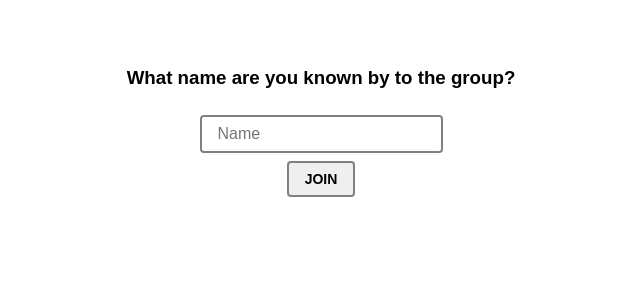
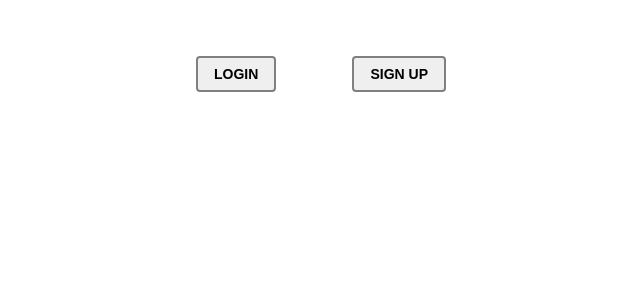
Before and after one commit to pjtopps/wishlist-manager, a Next.js app: page /sign-up in a window 1280 px wide. Shown: the top 300 px of the page, without its empty margins (319-959 px from the left). Built offline with nearby package versions, Linux system fonts and the light colour scheme.

Commit message:
Login fixes

```diff
--- a/pages/sign-up.js
+++ b/pages/sign-up.js
@@ -10,7 +10,10 @@ class SignUpPage extends Component {
         super(props);
         this.state = {
             member_name: '',
+            passcode: '',
             loading: false,
+            login: false,
+            sign_up: false,
         }
         this.handleSubmit = this.handleSubmit.bind(this);
     }
@@ -30,8 +33,8 @@ class SignUpPage extends Component {
             return this.setState({ loading: true }, () => Router.push('/'));
         }
 
-        Cookies.set('group_id', group_id, { expires: 60 });
-        this.setState({ group_id });
+        if (group_id) Cookies.set('group_id', group_id, { expires: 60 });
+        this.setState({ group_id: group_id || existingGroup });
     }
 
     handleSubmit(e) {
@@ -40,7 +43,7 @@ class SignUpPage extends Component {
         axios({
             method: 'post',
             url: 'https://q3c45tj831.execute-api.eu-west-2.amazonaws.com/v1/sign-up',
-            data: pick(this.state, ['member_name', 'group_id']),
+            data: pick(this.state, ['member_name', 'group_id', 'passcode']),
         })
             .then(({ data }) => {
                 Cookies.set('member_id', data.member_id, { expires: 60 });
@@ -56,16 +59,44 @@ class SignUpPage extends Component {
     }
 
     render() {
-        const { member_name, error, loading } = this.state;
-        return (
-            <div className="form">
-                {loading &&
-                    <div className="loading-spinner-frame">
-                        <div className="lds-circle"><div></div></div>
-                    </div>}
+        const {
+            member_name,
+            error,
+            loading,
+            passcode,
+            log_in,
+            sign_up,
+        } = this.state;
+
+        let body;
+        if (log_in) {
+            body = [
+                <h3 className="form__question">
+                    Enter your passcode (3 alphanumeric characters)
+                </h3>,
+                <input
+                    className="form__input"
+                    type="text"
+                    placeholder="Passcode"
+                    value={passcode}
+                    onChange={e => this.setState({ passcode: e.target.value })}
+                />,
+                <button
+                    className="form__btn"
+                    onClick={this.handleSubmit}
+                >
+                    Log in
+                </button>,
+                error &&
+                    <h5 className="form__error">
+                        {error}
+                    </h5>,
+            ];
+        } else if (sign_up) {
+            body = [
                 <h3 className="form__question">
                     What name are you known by to the group?
-                </h3>
+                </h3>,
                 <input
                     className="form__input"
                     type="text"
@@ -73,17 +104,44 @@ class SignUpPage extends Component {
                     value={member_name}
                     onChange={e => this.setState({ member_name: e.target.value })}
 
-                />
+                />,
                 <button
                     className="form__btn"
                     onClick={this.handleSubmit}
                 >
                     Join
-                </button>
-                {error &&
+                </button>,
+                error &&
                     <h5 className="form__error">
                         {error}
-                    </h5>}
+                    </h5>,
+            ]
+        } else {
+            body = (
+                <div className="form-btn-holder">
+                    <button
+                        className="form__btn"
+                        onClick={() => this.setState({ log_in: true })}
+                    >
+                        Login
+                    </button>
+                    <button
+                        className="form__btn"
+                        onClick={() => this.setState({ sign_up: true })}
+                    >
+                        Sign up
+                    </button>
+                </div>
+            );
+        }
+
+        return (
+            <div className="form">
+                {loading &&
+                    <div className="loading-spinner-frame">
+                        <div className="lds-circle"><div></div></div>
+                    </div>}
+                {body}
             </div>
         );
     }
--- a/static/styles/index.css
+++ b/static/styles/index.css
@@ -24,6 +24,7 @@ a {
   justify-content: space-between;
   align-items: center;
   width: 100%;
+  max-width: 250px;
 }
 
 .form {
@@ -131,3 +132,9 @@ a {
   top: 12px;
   left: 12px;
 }
+
+.passcode-box {
+  position: fixed;
+  top: 12px;
+  right: 12px;
+}
```
Also changed, not shown: pages/index.js (+19 -0 lines).
